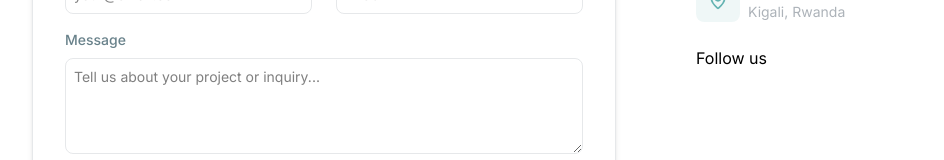
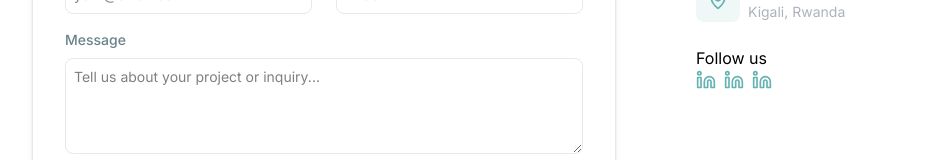
Before and after one commit to DavidMANZI-093/apex, a Next.js app: page / in a window 1280 px wide. Shown: the part 5568-5728 px from the top of the page, without its empty margins (0-944 px from the left). Built offline with nearby package versions, Linux system fonts and the light colour scheme.

Commit message:
Auto-commit at 26/06/2025, 10:01:31 for inactivity period...

```diff
--- a/package.json
+++ b/package.json
@@ -16,6 +16,7 @@
     "next": "15.3.4",
     "react": "^19.1.0",
     "react-dom": "^19.1.0",
+    "react-icons": "^5.5.0",
     "tailwind-merge": "^3.3.1"
   },
   "devDependencies": {
--- a/src/components/contact.tsx
+++ b/src/components/contact.tsx
@@ -1,5 +1,6 @@
 import { Mail, MapPin, Phone } from "lucide-react";
 import Button from "./ui/button";
+import { LuLinkedin } from "react-icons/lu";
 
 const Contact = () => {
   return (
@@ -151,6 +152,17 @@ const Contact = () => {
 
             <div>
               <h5>Follow us</h5>
+              <div className="flex gap-2">
+                <a href="https://www.facebook.com/apexrwanda" target="_blank" rel="noopener noreferrer">
+                  <LuLinkedin className="w-5 h-5 text-verdigris" />
+                </a>
+                <a href="https://www.facebook.com/apexrwanda" target="_blank" rel="noopener noreferrer">
+                  <LuLinkedin className="w-5 h-5 text-verdigris" />
+                </a>
+                <a href="https://www.facebook.com/apexrwanda" target="_blank" rel="noopener noreferrer">
+                  <LuLinkedin className="w-5 h-5 text-verdigris" />
+                </a>
+              </div>
             </div>
           </div>
         </div>
```
Also changed, not shown: 1 other file (tests, documents, lock files or other folders).
